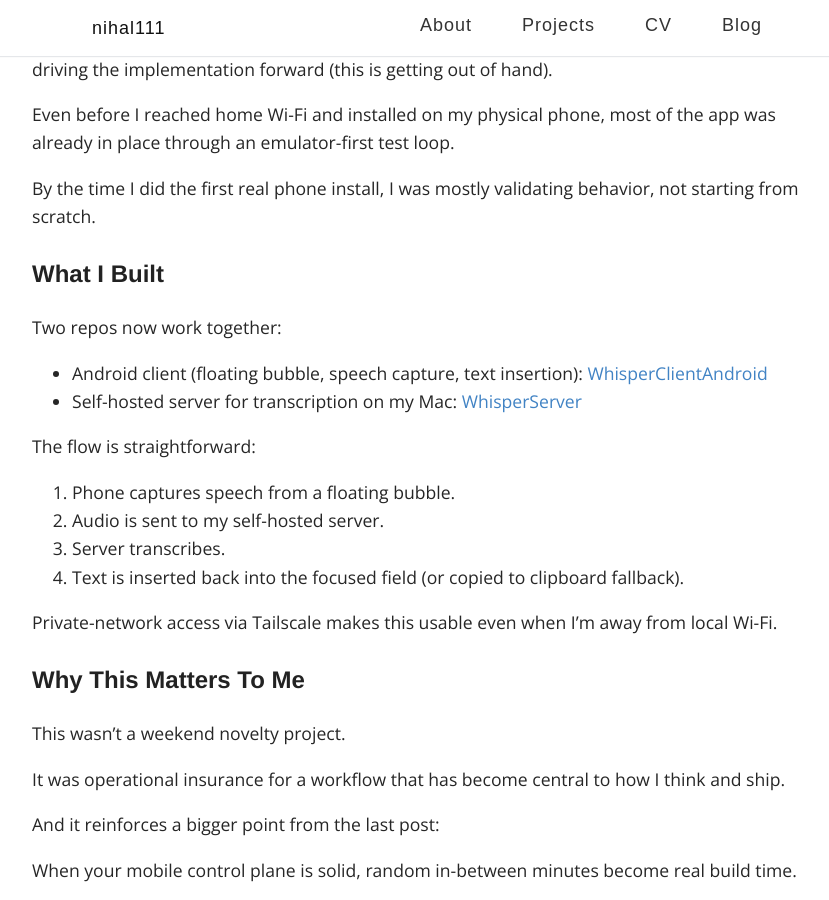
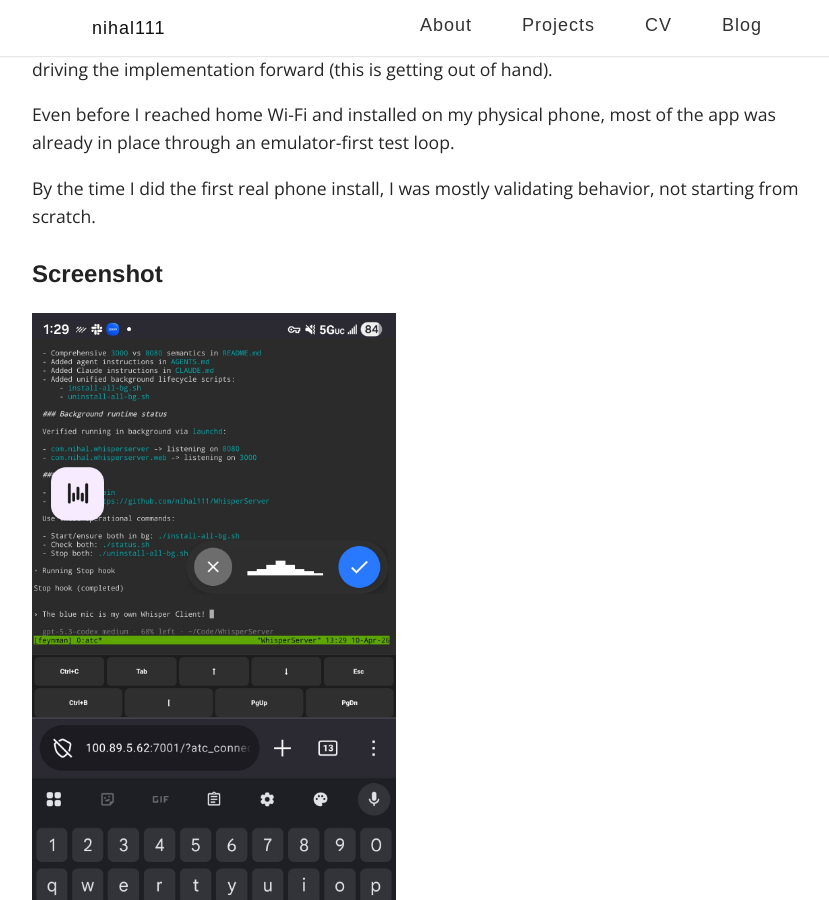
Before and after one commit to nihal111/nihal111.github.io, a Jekyll site: the page built from _posts/2026-04-10-i-built-my-own-wispr-flow-in-an-evening.markdown, in a window 1280 px wide and 900 px high, scrolled down 2058 px. Shown: the whole window, without its empty margins (223-1052 px from the left). Built offline with Jekyll 4.4.1, drawn with Linux system fonts in a browser that asks for light colours; some web fonts are replaced; comment, search, counter and statistics services are not loaded.

Commit message:
blog: add screenshot to self-hosted Wispr Flow post

```diff
--- a/_posts/2026-04-10-i-built-my-own-wispr-flow-in-an-evening.markdown
+++ b/_posts/2026-04-10-i-built-my-own-wispr-flow-in-an-evening.markdown
@@ -72,6 +72,11 @@ Even before I reached home Wi-Fi and installed on my physical phone, most of the
 
 By the time I did the first real phone install, I was mostly validating behavior, not starting from scratch.
 
+## Screenshot
+
+<img src="/img/wispr-flow-selfhost-evening.jpg" alt="Building a self-hosted Whisper Flow-style Android workflow from mobile" height="780" />
+
+
 ## What I Built
 
 Two repos now work together:
```
Also changed, not shown: img/wispr-flow-selfhost-evening.jpg (added).
